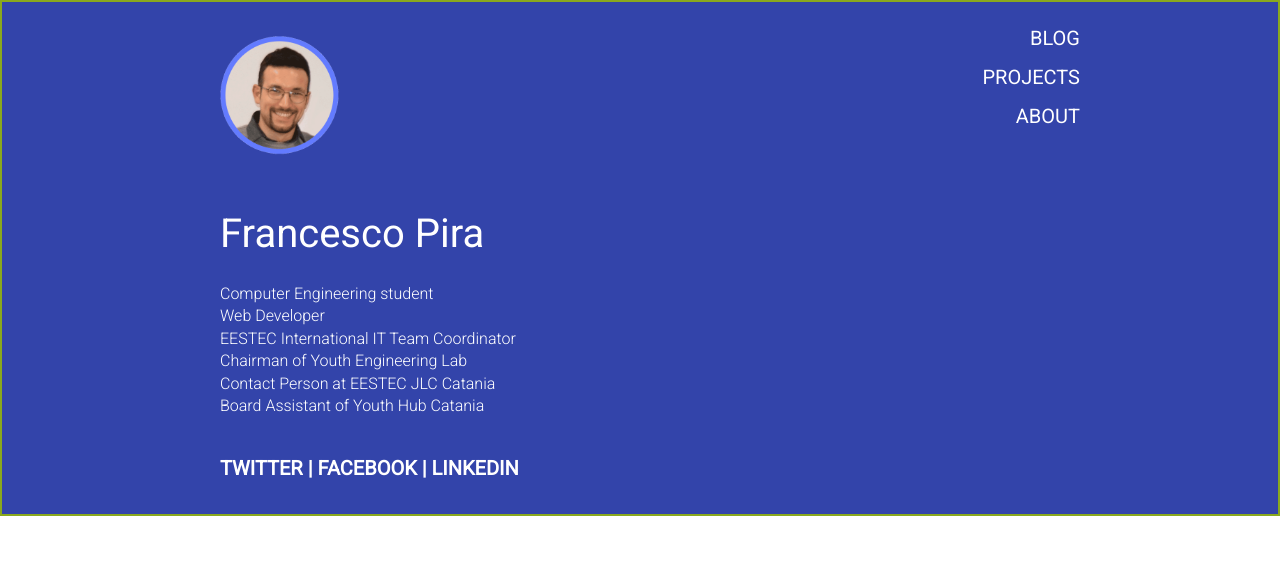
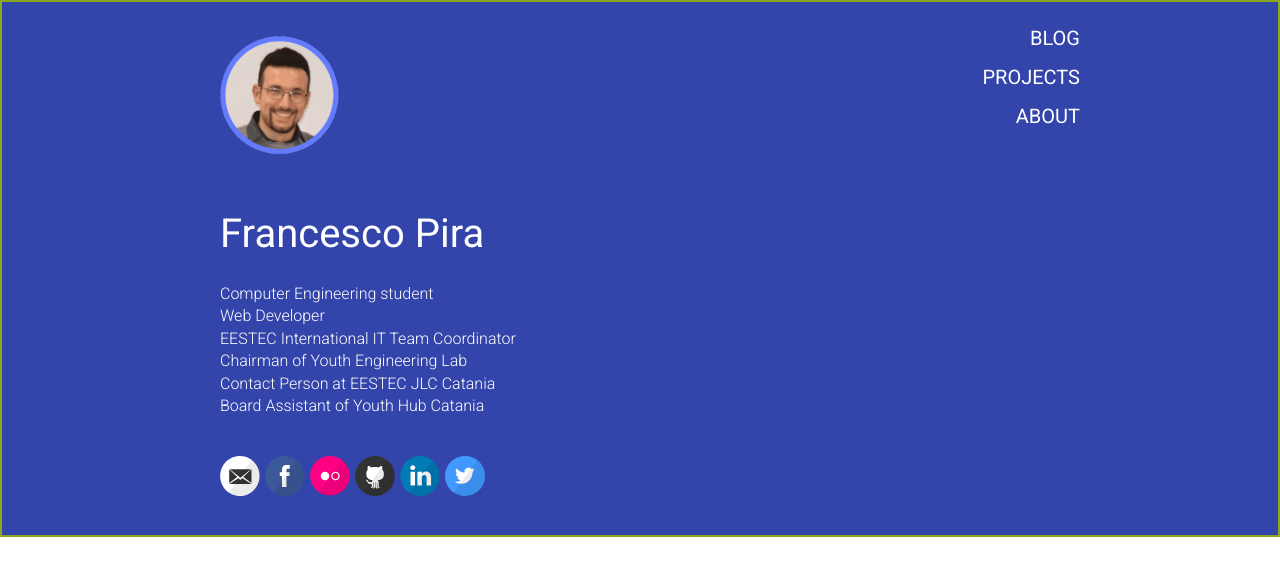
Before and after one commit to pirafrank/Jekyll-Blue, a Jekyll site: the page built from index.html, in a window 1280 px wide. Shown: the top 576 px of the page. Built offline with Jekyll 4.4.1, drawn with Linux system fonts in a browser that asks for light colours; Markdown is read by kramdown in place of the engine named in the settings.

Commit message:
social dummy text replace with svg-icons

```diff
--- a/index.html
+++ b/index.html
@@ -42,7 +42,8 @@
                 <div>
                   <br>
                   <p><b>
-                  TWITTER | FACEBOOK | LINKEDIN
+                  <!-- TWITTER | FACEBOOK | LINKEDIN -->
+                  {% include svg-icons.html %}
                   </b></p>
                 </div>
               </div>
```
